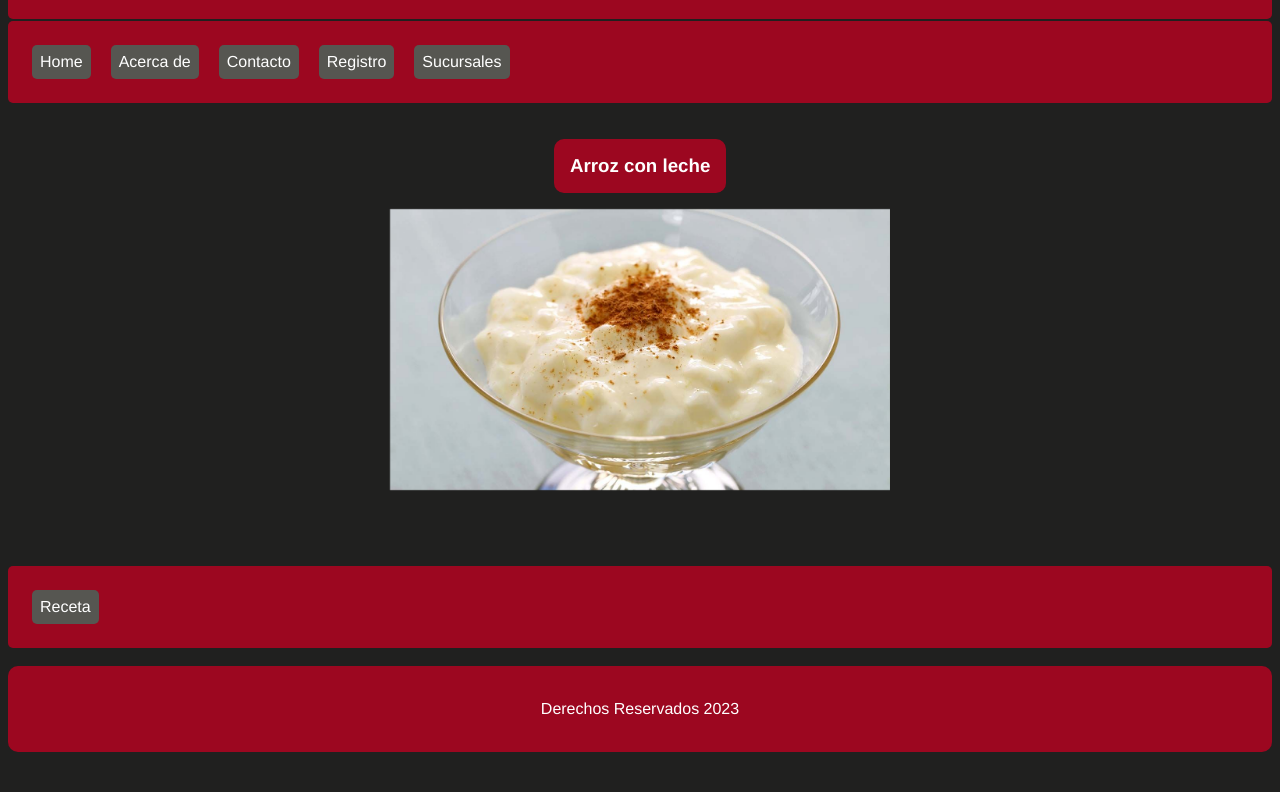
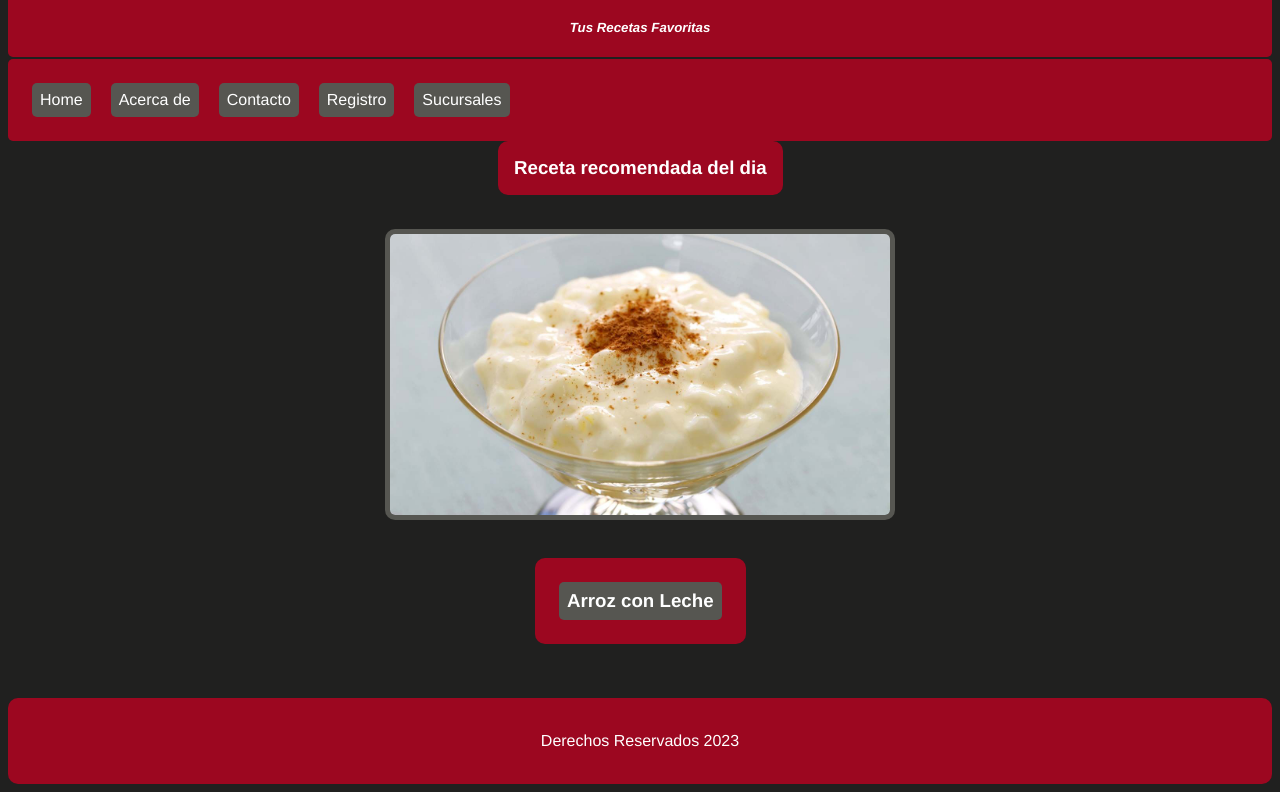
Before and after one commit to AtElias23/PaginaTest, a plain HTML site: page Index.html in a window 1280 px wide. Shown: the part 69-861 px from the top of the page. Before the commit the page ends 829 px from the top, so only its background shows below. Drawn offline with nearby package versions, Linux system fonts and the light colour scheme.

Commit message:
Add files via upload

```diff
--- a/CSS/Estilo General.css
+++ b/CSS/Estilo General.css
@@ -1,5 +1,8 @@
-
-p {
+h5{
+    font-family: helvetica;
+    font-style: oblique;
+}
+p{
     font-size: medium;
     font-family: Helvetica;
     font-weight: lighter;
@@ -118,6 +121,11 @@ li{
     border-block: 1px solid white;
     padding: 1rem;
 }
+img{
+    border-radius: 10px;
+    border-color: #9c0720;
+    border: 5px solid #565651;
+}
 .example {
     padding: 1.5rem;
     color: white;
--- a/Index.html
+++ b/Index.html
@@ -6,22 +6,22 @@
     <meta name="viewport" content="width=device-width, initial-scale=1.0" />
     <link rel="stylesheet" href="CSS/Estilo General.css">
     <link rel="stylesheet" href="https://cdnjs.cloudflare.com/ajax/libs/animate.css/4.1.1/animate.min.css">
-    <title>Receta ACL</title>
+    <title>TUS GUSTOS</title>
   </head>
   <body>
     <header class="animate__animated animate__fadeInDown">
       <h1 class="animate__animated animate__fadeInDown">TUS GUSTOS</h1>
+      <h5>Tus Recetas Favoritas</h5>
     </header>
     <nav class="animate__animated animate__fadeInDown">
-
       <a class="nav" href="Index.html">Home</a>
       <a class="nav" href="About.html">Acerca de</a>
       <a class="nav" href="Contacto.html">Contacto</a>
       <a class="nav" href="Registro.html">Registro</a>
       <a class="nav" href="Sucursales.html">Sucursales</a>
     </nav>
-    <br /><br />
-    <h3 class="animate__animated animate__bounceInUp">Arroz con leche</h3>
+    <h3 class="animate__animated animate__bounceInUp">Receta recomendada del dia</h3>
+    <br/>
     <p  class="animate__animated animate__fadeInDown" align="center">
       <img
         src="img/arroz-con-leche-1280x720x80xX.jpg"
@@ -30,10 +30,9 @@
         height="100%"
       />
     </p>
-    <br/><br/><br/>
-    <nav>
-      <a class="nav" href="Receta.html">Receta</a>
-    </nav>
+    <br/>
+    <h3 class="animate__animated animate__bounceInUp"><a class="nav" href="Receta.html">Arroz con Leche</a></h3>
+    <br/><br/>
     <br>
     <footer class="animate__animated animate__fadeInDown" >
       <br />
```
Also changed, not shown: About.html (+2 -2 lines), Contacto.html (+4 -5 lines), Receta.html (+1 -1 lines), Registro.html (+1 -1 lines), Sucursales.html (+1 -1 lines).
